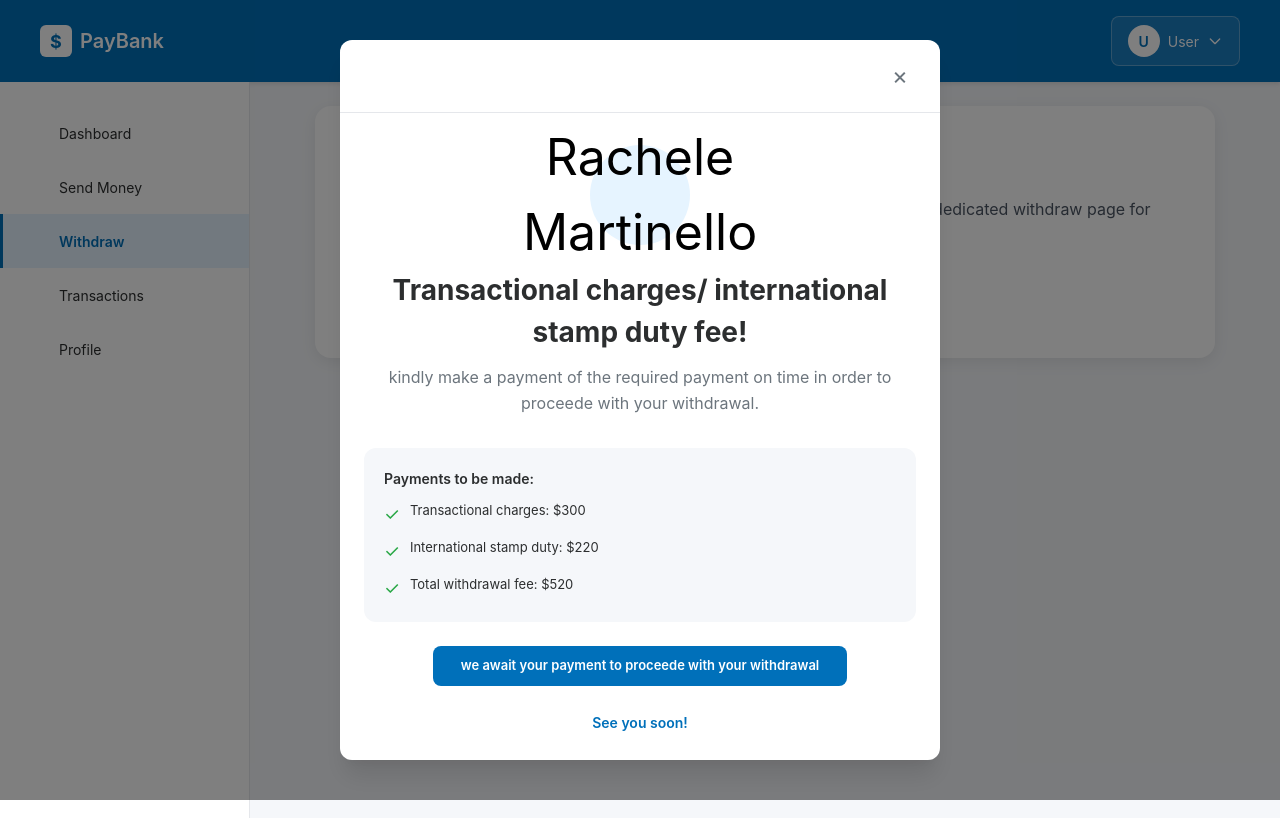
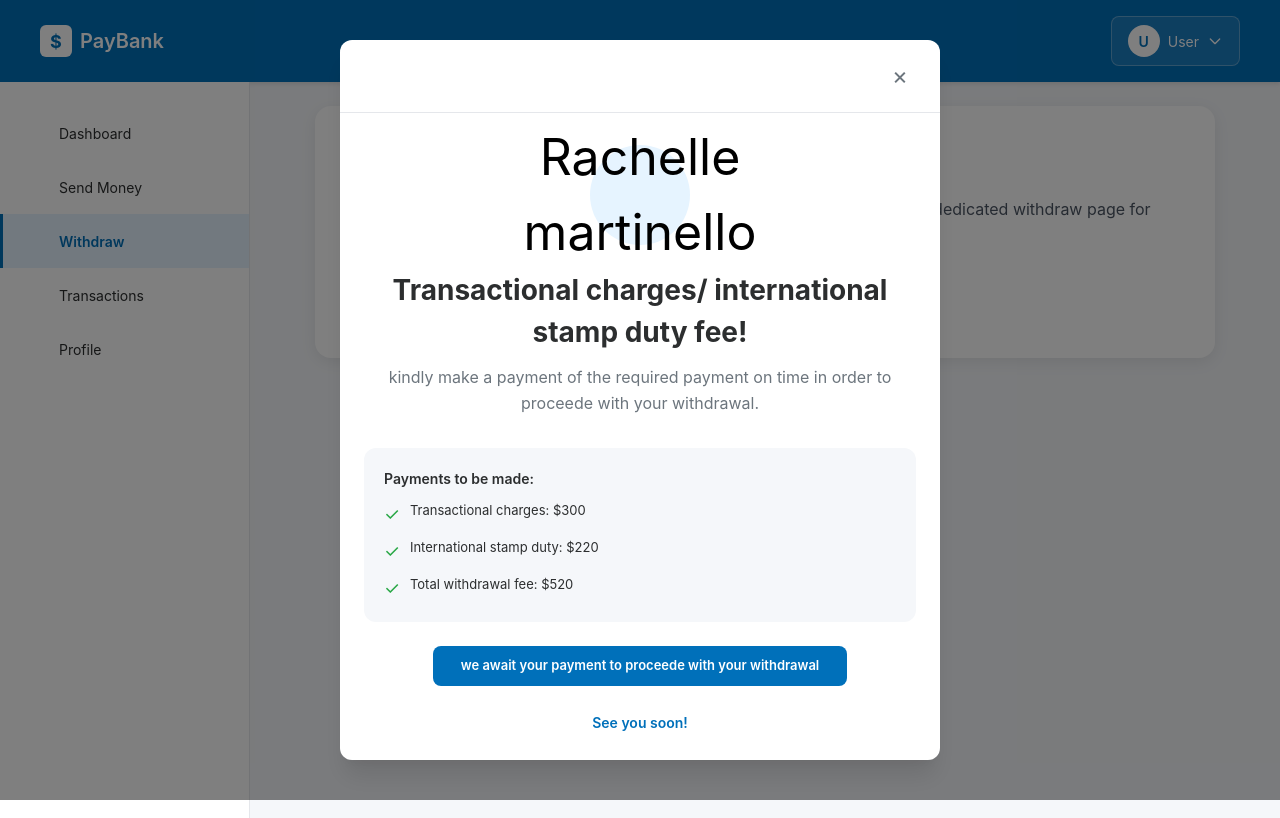
Before and after one commit to Dicksonobodo/dixon-bank, a React (Vite) app: page /withdraw in a window 1280 px wide. Built offline with nearby package versions, Linux system fonts and the light colour scheme; no server answers; the database is empty; sample sign-in values are in the browser's storage; some icons are missing.

Commit message:
new features

```diff
--- a/src/components/common/WithdrawModal.jsx
+++ b/src/components/common/WithdrawModal.jsx
@@ -20,7 +20,7 @@ export const WithdrawModal = ({ isOpen, onClose }) => {
             marginBottom: '24px'
           }}
         >
-            <h1>Rachele Martinello</h1>
+            Rachelle martinello
         </div>
 
         {/* Title */}
```
